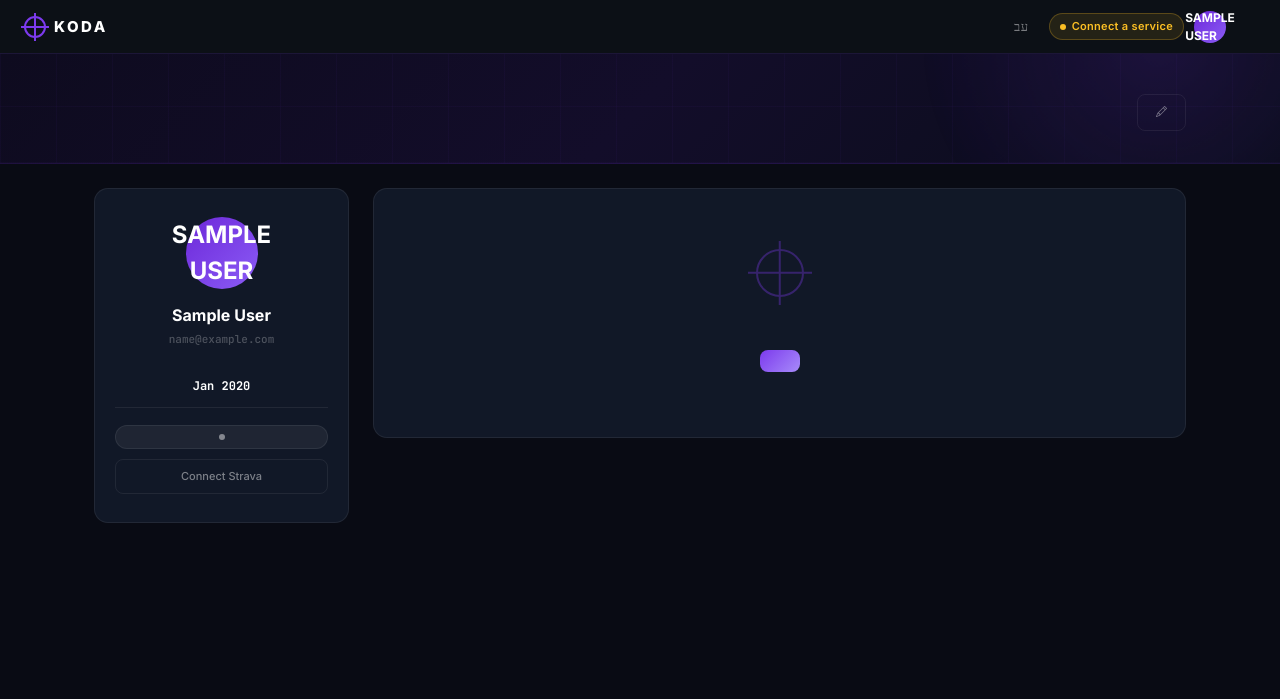
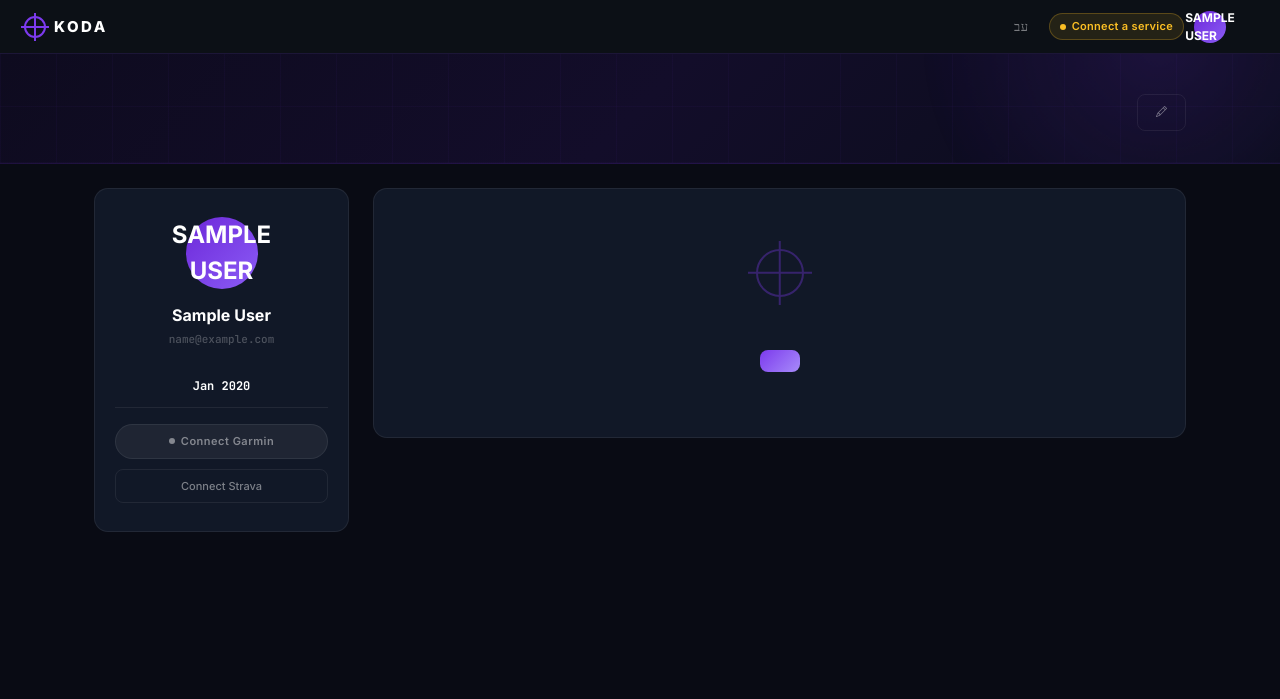
Before and after one commit to Danielsuri/GarminForge, a FastAPI app: template web/templates/my_profile.html in a window 1280 px wide. Shown: the top 699 px of the page. Run offline with FastAPI, Linux system fonts and the light colour scheme; the template is opened without the code that fills it: most values are stand-ins (such as "Sample title", 1, 10 or a date in 2020).

Commit message:
feat(profile): make Garmin not-connected badge a clickable connect link

```diff
--- a/web/templates/my_profile.html
+++ b/web/templates/my_profile.html
@@ -69,10 +69,11 @@
               {{ t("nav_garmin_connected") }}
             </div>
           {% else %}
-            <div class="koda-badge koda-badge--slate" style="width:100%;justify-content:center;padding:8px 12px;font-size:11px;">
+            <a href="/auth/login-forge" class="koda-badge koda-badge--slate"
+               style="width:100%;justify-content:center;padding:8px 12px;font-size:11px;text-decoration:none;display:flex;align-items:center;gap:6px;">
               <span style="width:6px;height:6px;border-radius:50%;background:currentColor;display:inline-block;"></span>
-              {{ t("nav_garmin_not_connected") }}
-            </div>
+              Connect Garmin
+            </a>
           {% endif %}
         </div>
 
```
